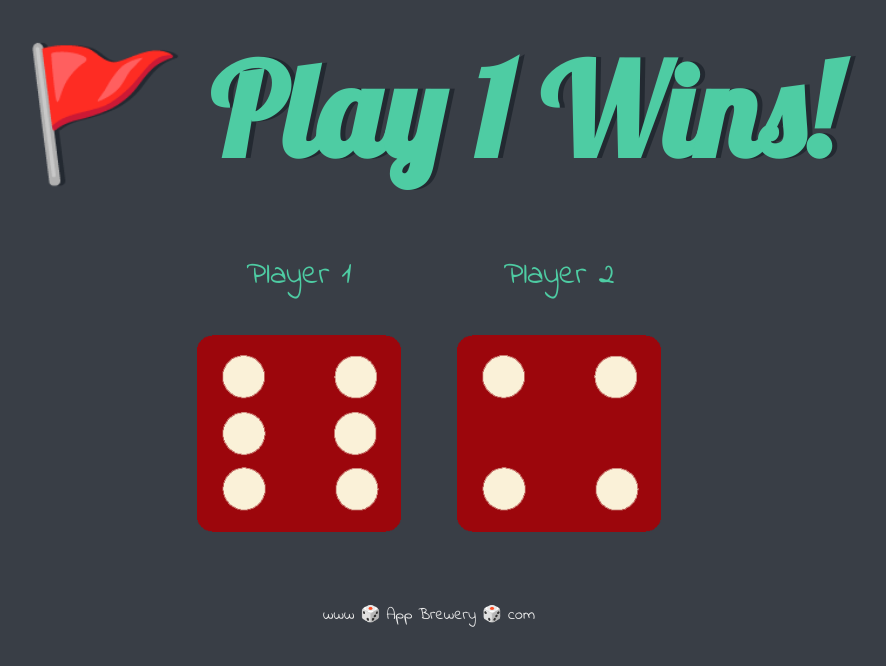
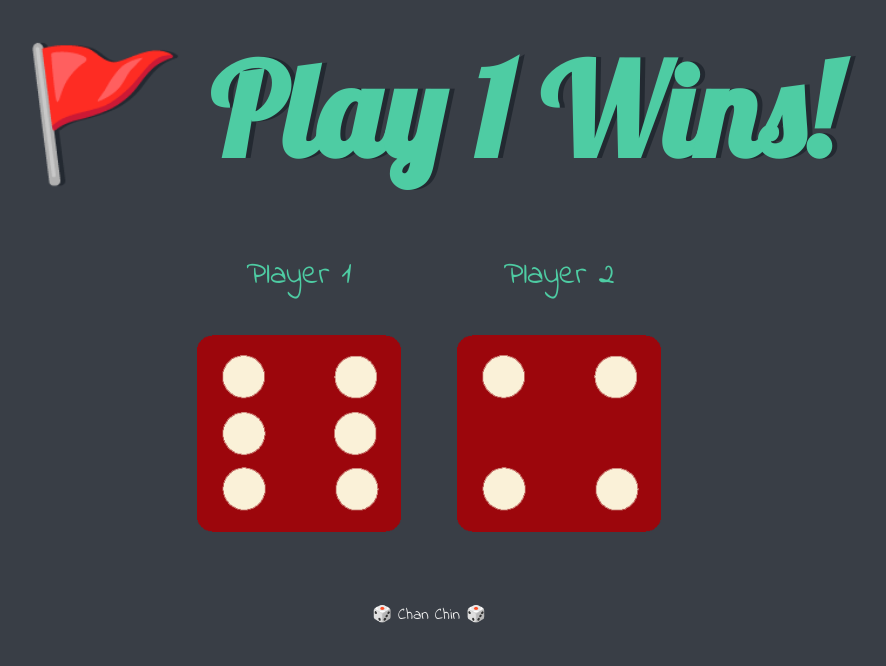
Before and after one commit to thtrangphu/DiceeRandom, a plain HTML site: page Dicee Challenge - Starting Files/dicee.html in a window 1280 px wide. Shown: the whole page, without its empty margins (211-1097 px from the left). Drawn offline with Linux system fonts and the light colour scheme.

Commit message:
Update dicee.html

```diff
--- a/Dicee Challenge - Starting Files/dicee.html
+++ b/Dicee Challenge - Starting Files/dicee.html
@@ -25,6 +25,6 @@
     </div>
   </body>
 
-  <footer>www 🎲 App Brewery 🎲 com</footer>
+  <footer>🎲 Chan Chin 🎲</footer>
   <script src="index.js"></script>
 </html>
```
